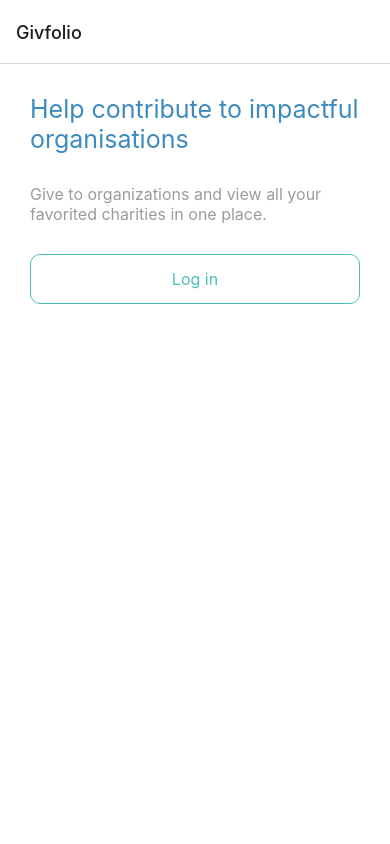
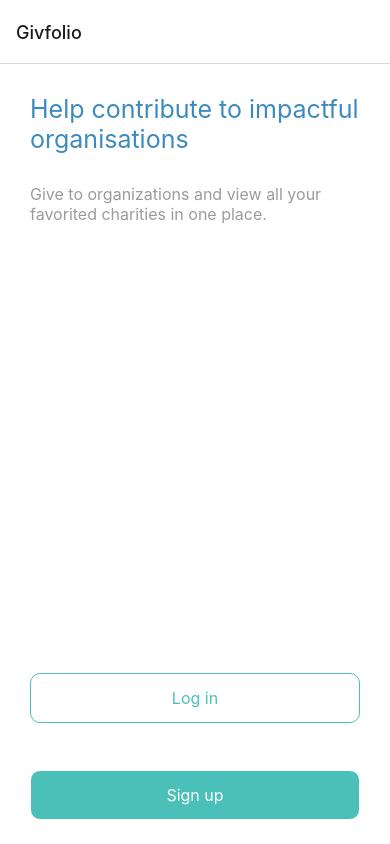
Before and after one commit to alvessteve/donation-mobile-app, a React Native app: screen /NotSignedUp in a window 390 px wide. Built offline with nearby package versions, Linux system fonts and the light colour scheme.

Commit message:
fix(button): refactor styles + add border color on pressed state

```diff
--- a/src/views/design-system/button/Button.tsx
+++ b/src/views/design-system/button/Button.tsx
@@ -1,5 +1,7 @@
 import React, { ReactNode } from 'react';
-import { Pressable, StyleSheet } from 'react-native';
+import {
+  Pressable, StyleProp, StyleSheet, ViewStyle,
+} from 'react-native';
 import { useTheme } from '../theme/ThemeContext';
 import { Theme, Variant } from '../theme/stylesheet';
 import Typography from '../typography/Typography';
@@ -7,29 +9,34 @@ import Typography from '../typography/Typography';
 const ButtonStyle = (theme: Theme, variant: Variant, pressed: boolean = false) => StyleSheet.create({
   container: {
     backgroundColor: pressed ? theme.components.button[variant].background.pressed : theme.components.button[variant].background.initial,
-    margin: 30,
     borderRadius: 10,
     borderWidth: 1,
-    borderColor: theme.components.button.primary.label,
+    borderColor: pressed ? theme.components.button[variant].background.initial : theme.components.button[variant].label,
     height: 50,
     alignItems: 'center',
     justifyContent: 'center',
   },
   label: {
-    color: theme.components.button.primary.label,
+    color: theme.components.button[variant].label,
   },
 });
 
 type ButtonProps = {
   title: ReactNode,
   onPress: () => void
-  variant?: Variant
+  variant?: Variant,
+  style?: StyleProp<ViewStyle>
 };
 
-export default function Button({ title, onPress, variant }: ButtonProps) {
+export default function Button({
+  title, onPress, variant, style,
+}: ButtonProps) {
   const theme = useTheme();
   return (
-    <Pressable onPress={onPress} style={({ pressed }) => ButtonStyle(theme, variant!, pressed).container}>
+    <Pressable
+      onPress={onPress}
+      style={({ pressed }) => [ButtonStyle(theme, variant!, pressed).container, style]}
+    >
       <Typography type="h2" style={ButtonStyle(theme, variant!).label}>
         {title}
       </Typography>
@@ -39,4 +46,5 @@ export default function Button({ title, onPress, variant }: ButtonProps) {
 
 Button.defaultProps = {
   variant: 'primary',
+  style: {},
 };
--- a/src/views/screens/sign/NotSignedUp.tsx
+++ b/src/views/screens/sign/NotSignedUp.tsx
@@ -1,10 +1,15 @@
-import { SafeAreaView, StyleSheet } from 'react-native';
+import { SafeAreaView, StyleSheet, View } from 'react-native';
 import React from 'react';
 import { Translation } from '../../../app/i18n/IntlProvider';
 import Typography from '../../design-system/typography/Typography';
 import { useTheme } from '../../design-system/theme/ThemeContext';
 import { Theme } from '../../design-system/theme/stylesheet';
 import Button from '../../design-system/button/Button';
+
+const baseMargin = {
+  marginLeft: 30,
+  marginRight: 30,
+};
 
 const NotSignedUpScreenStyle = (theme: Theme) => StyleSheet.create({
   container: {
@@ -15,8 +20,17 @@ const NotSignedUpScreenStyle = (theme: Theme) => StyleSheet.create({
     margin: 30,
   },
   subTitle: {
-    marginLeft: 30,
-    marginRight: 30,
+    ...baseMargin,
+  },
+  titlesContainer: {
+    flex: 3,
+  },
+  buttonContainer: {
+    flex: 1,
+    justifyContent: 'space-around',
+  },
+  button: {
+    ...baseMargin,
   },
 });
 
@@ -24,6 +38,7 @@ export default function NotSignedUpScreen() {
   const theme = useTheme();
   return (
     <SafeAreaView style={NotSignedUpScreenStyle(theme).container}>
+      <View style={NotSignedUpScreenStyle(theme).titlesContainer}>
         <Typography type="h1" style={NotSignedUpScreenStyle(theme).title}>
           <Translation
             id="profile.title"
@@ -34,12 +49,24 @@ export default function NotSignedUpScreen() {
             id="profile.subtitle"
           />
         </Typography>
+      </View>
+      <View style={NotSignedUpScreenStyle(theme).buttonContainer}>
         <Button
+          style={NotSignedUpScreenStyle(theme).button}
           onPress={() => {
-          console.log('clicked');
+            console.log('clicked on log in button');
           }}
           title={<Translation id="profile.button.login.label" />}
         />
+        <Button
+          style={NotSignedUpScreenStyle(theme).button}
+          variant="secondary"
+          onPress={() => {
+            console.log('clicked on sign up button');
+          }}
+          title={<Translation id="profile.button.signup.label" />}
+        />
+      </View>
     </SafeAreaView>
   );
 }
```
Lines whose indentation alone changed are shown as unchanged.
